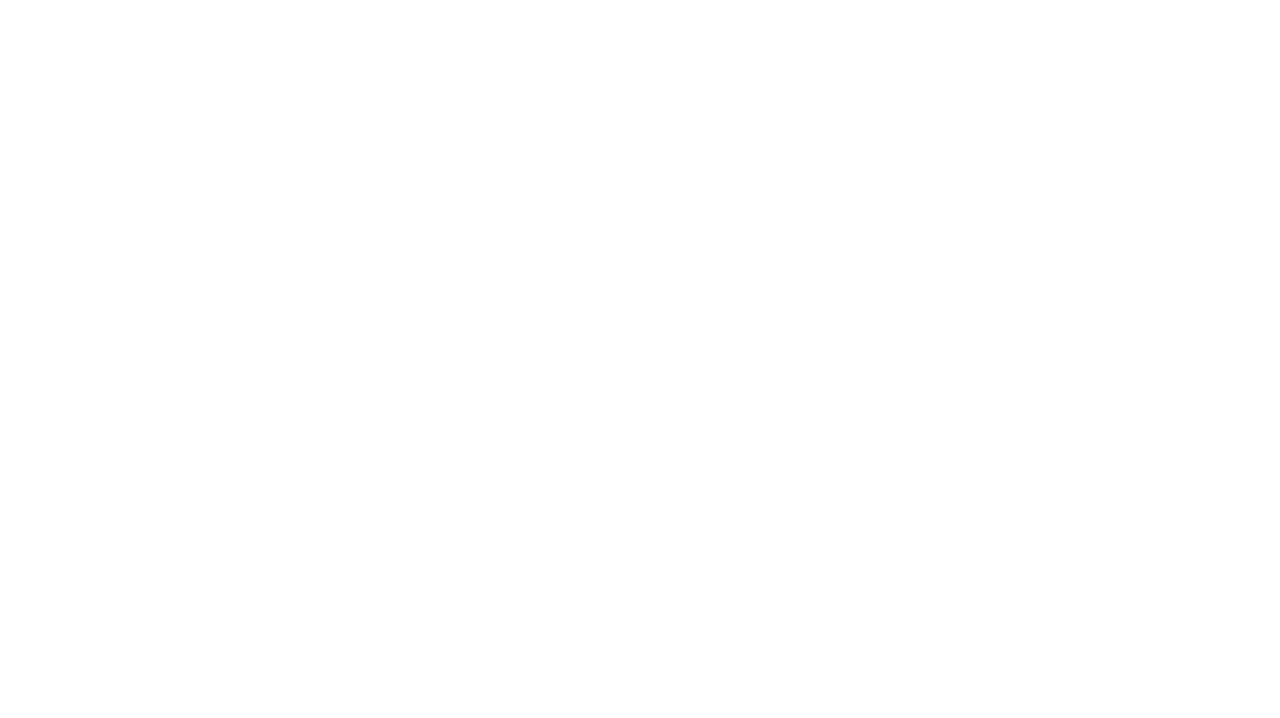
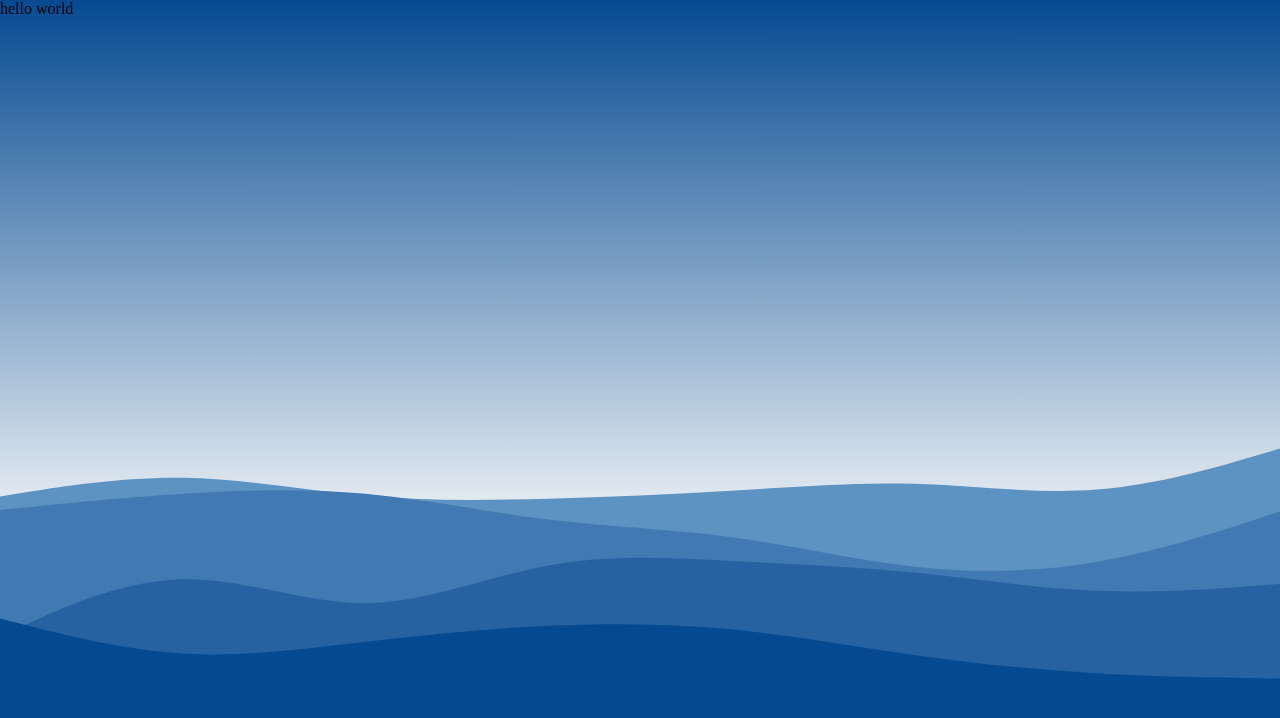
Before and after one commit to PFA-Crew/Study-With-Me, a React app: page / in a window 1280 px wide. Shown: the top 718 px of the page. Built offline with nearby package versions, Linux system fonts and the light colour scheme.

Commit message:
basic wave for login

```diff
--- a/client/src/components/App/App.jsx
+++ b/client/src/components/App/App.jsx
@@ -137,7 +137,19 @@
   // </div>
 
   return (
-    <div className="loginContainer" />
+    <>
+      <div className="loginContainer">
+        <p>hello world</p>
+      </div>
+      {/* <div className="custom-shape-divider-bottom-1685152575">
+        <svg data-name="Layer 1" xmlns="http://www.w3.org/2000/svg" viewBox="0 0 1200 120" preserveAspectRatio="none">
+          <path d="M0,0V46.29c47.79,22.2,103.59,32.17,158,28,70.36-5.37,136.33-33.31,206.8-37.5C438.64,32.43,512.34,53.67,583,72.05c69.27,18,138.3,24.88,209.4,13.08,36.15-6,69.85-17.84,104.45-29.34C989.49,25,1113-14.29,1200,52.47V0Z" opacity=".25" className="shape-fill" />
+          <path d="M0,0V15.81C13,36.92,27.64,56.86,47.69,72.05,99.41,111.27,165,111,224.58,91.58c31.15-10.15,60.09-26.07,89.67-39.8,40.92-19,84.73-46,130.83-49.67,36.26-2.85,70.9,9.42,98.6,31.56,31.77,25.39,62.32,62,103.63,73,40.44,10.79,81.35-6.69,119.13-24.28s75.16-39,116.92-43.05c59.73-5.85,113.28,22.88,168.9,38.84,30.2,8.66,59,6.17,87.09-7.5,22.43-10.89,48-26.93,60.65-49.24V0Z" opacity=".5" className="shape-fill" />
+          <path d="M0,0V5.63C149.93,59,314.09,71.32,475.83,42.57c43-7.64,84.23-20.12,127.61-26.46,59-8.63,112.48,12.24,165.56,35.4C827.93,77.22,886,95.24,951.2,90c86.53-7,172.46-45.71,248.8-84.81V0Z" className="shape-fill" />
+        </svg>
+      </div> */}
+      <div className="waveBackground" />
+    </>
   );
 }
 
--- a/client/src/index.html
+++ b/client/src/index.html
@@ -8,7 +8,5 @@
 </head>
 <body>
 
-<div id = 'root'></div>
-
-</body>
+<div id='root'></div>
 </html>
--- a/client/src/index.scss
+++ b/client/src/index.scss
@@ -1,21 +1,28 @@
+$oceanBlue: #054A91;
+$lightOceanBlue: #3E7CB1; // change previous two?
+$primaryWhite: #FCFCFC;
 
-*,*::before,*::after{
-    box-sizing: border-box;
-}
-*{
+
+* {
     margin:0;
     padding:0;
-    font:inherit
-}
-html {
-    background-color: #ffffff;
-    overflow:auto;
 }
 
-body{
-    height: 100%;
-    width: 100%;
+body {
+    height: 100vh;
+    width: 100vh;
     display: grid;
-    margin: 0;
     overflow: hidden;
+    background: linear-gradient($oceanBlue, $primaryWhite 70%, $primaryWhite 75%, $oceanBlue 80%);
 }
+
+.waveBackground {
+    aspect-ratio: 16/9;
+    width: 100vw;
+    background-repeat: no-repeat;
+    background-position: center;
+    background-size: cover;
+    background-image: url('./waves.svg');
+    position: absolute;
+    bottom: 10%;
+}
```
Also changed, not shown: client/src/waves.svg (added).
